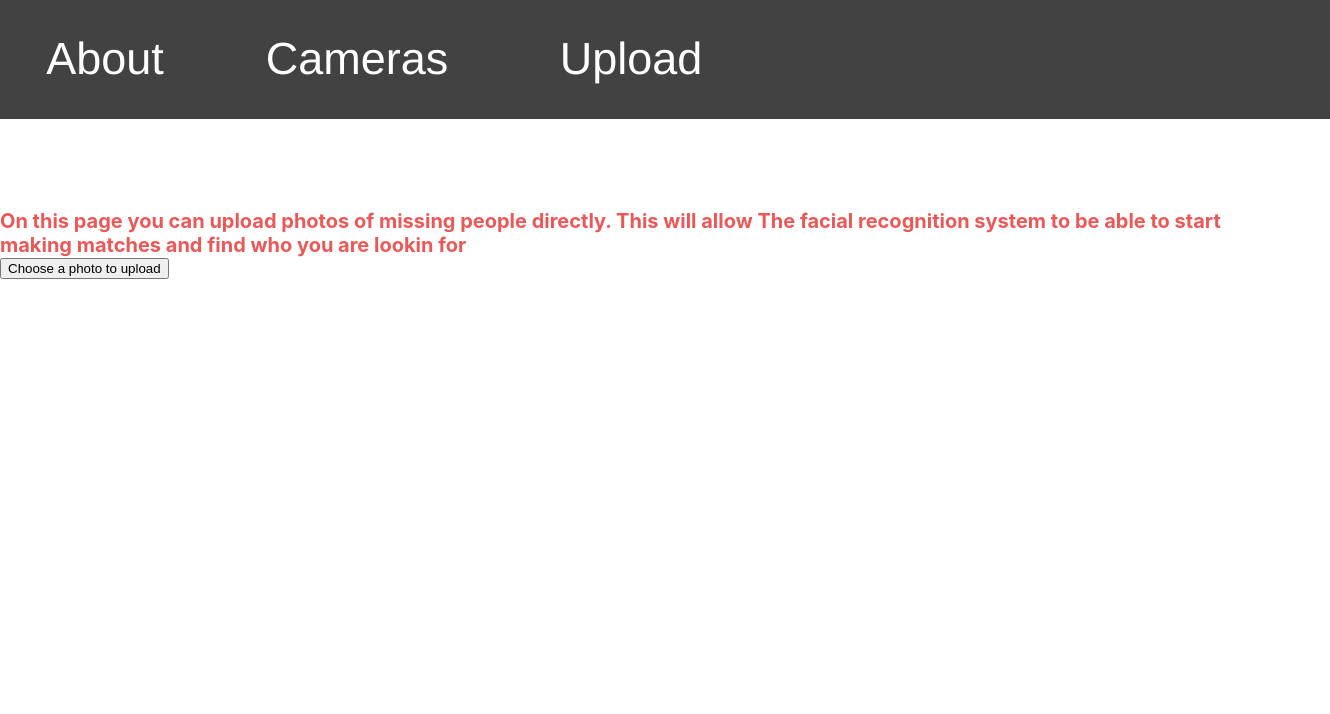
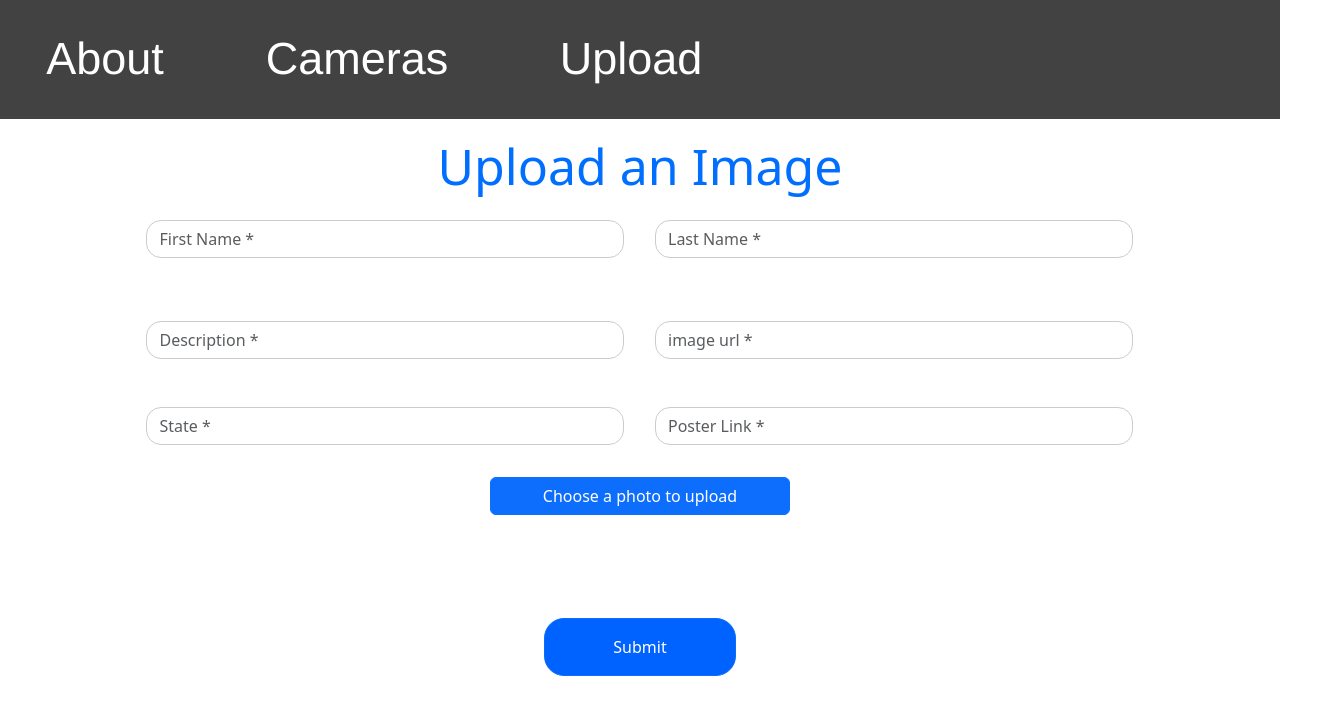
Before and after one commit to MinyMeep1/2024-UGAHackthon, a React (Create React App) app in the folder Frontend/hackathon/: page /upload in a window 1280 px wide. Shown: the top 714 px of the page, 1330 px wide, since content can reach past the window. Built offline with nearby package versions, Linux system fonts and the light colour scheme.

Commit message:
changed upload.js to look better

```diff
--- a/Frontend/hackathon/package.json
+++ b/Frontend/hackathon/package.json
@@ -6,7 +6,9 @@
     "@testing-library/jest-dom": "^5.17.0",
     "@testing-library/react": "^13.4.0",
     "@testing-library/user-event": "^13.5.0",
+    "bootstrap": "^5.3.2",
     "react": "^18.2.0",
+    "react-bootstrap": "^2.10.1",
     "react-dom": "^18.2.0",
     "react-router-dom": "^6.22.0",
     "react-scripts": "5.0.1",
--- a/Frontend/hackathon/src/UploadImagePage.css
+++ b/Frontend/hackathon/src/UploadImagePage.css
@@ -3,4 +3,148 @@
     color: rgb(235, 88, 88);
     font-size: 20px;
     font-weight: bold;
+    text-align: center;
 }
+
+.upload-page {
+    justify-content: center;
+}
+
+#formContainer {
+    background-color: red;
+    width: 200px;
+    height: 200px;
+}
+
+#nameInput,
+#input {
+    width: 280px;
+    height: 50px;
+}
+
+#backDiv {
+    /* background-color: #27638b; */
+    background-color: #ffffff;
+    /* width: 100%;
+    height: 100%; */
+
+}
+
+body {
+    /* background-color: #27638b; */
+    background-color: #ffffff;
+}
+
+/* form {
+    width: 80% !important;
+    padding-left: 10%;
+} */
+
+input[type=text],
+input[type=email],
+input[type=password] {
+    border: 1px solid#ccc !important;
+    border-radius: 15px !important;
+}
+
+input[type=text]:hover,
+input[type=email]:hover,
+input[type=password]:hover {
+    box-shadow: 0px 0px 10px #006eff;
+}
+
+#emailphonefield {
+    margin-top: 15px;
+}
+
+#full-Split {
+    justify-content: center !important;
+    width: 80% !important;
+}
+
+#half-Split {
+    justify-content: center;
+    width: 39% !important;
+}
+
+#tri-split {
+    justify-content: center !important;
+    width: 106% !important;
+    padding-left: 8% !important;
+    padding-right: 12% !important;
+}
+
+#whole {
+    justify-content: center;
+}
+
+#headtxt,
+#addresstxt,
+#creditcardtxt {
+    text-align: center;
+    text-emphasis: bold;
+    font-size: 20px;
+    padding-top: 10px;
+    color: #006eff;
+}
+
+#billtxt {
+    position: relative;
+}
+
+#contactChoice2 {
+    position: absolute;
+    left: 12%;
+    top: 50%;
+}
+
+#labelcheckbox {
+    position: absolute;
+    left: 15%;
+    top: 34%;
+    color: #006eff;
+
+}
+
+#labelPromoCheckbox {
+    position: absolute;
+    left: 15%;
+    top: -6px !important;
+    color: #006eff;
+}
+
+#headtxt {
+    font-size: 50px !important;
+}
+
+#Button-holderSUP {
+    display: flex;
+    justify-content: center;
+    align-items: center;
+    height: 10vh;
+    /* This ensures the button is centered vertically on the screen */
+}
+
+#ButtonSubmitSignUp {
+    margin-top: 200px !important;
+    background-color: #0062ff !important;
+    width: 15% !important;
+    max-width: 200px;
+    text-align: center;
+    border-radius: 20px;
+    transition: .5s ease;
+}
+
+#ButtonSubmitSignUp:hover {
+    border-radius: 0px;
+    transition: .5s ease;
+}
+
+.ImgUpload {
+    justify-content: center;
+    width: 20px !important;
+}
+
+.row>* {
+    width: 300px !important;
+}
--- a/Frontend/hackathon/src/pages/Upload.js
+++ b/Frontend/hackathon/src/pages/Upload.js
@@ -1,7 +1,10 @@
+import React, { useState, useEffect, useRef } from 'react';
+import Button from 'react-bootstrap/Button';
+import 'bootstrap/dist/css/bootstrap.min.css';
 
-import React, { useState, useEffect, useRef } from 'react';
-import '../UploadImagePage.css'
+import '../UploadImagePage.css';
 import { MenuBar } from '../components/MenuBar';
+
 function Upload() {
     const inputFile = useRef(null);
 
@@ -25,19 +28,115 @@ function Upload() {
     };
 
     return (
-        <div className='upload-page'>
+        <div id="all">
             <MenuBar />
-            <body>
-                <div id="useText">
-                    On this page you can upload photos of missing people directly. This will allow
-                    The facial recognition system to be able to start making matches and
-                    find who you are lookin for
+            <form id="signupform">
+
+            <div id="backDiv" className="form-group">
+                <div id="headtxt" className="font-weight-bold">
+                Upload an Image
+                </div>
+                <div className="row d-flex justify-content-center align-items-center h-100">
+                <div className="w-25 p-3 input-group mb-3" id="half-Split">
+                    {/* firstname */}
+                    <span className="rounded-left" class="input-text" id="basic-addon1"></span>
+                    <input
+                    id="signupinput"
+                    type="text"
+                    class="form-control"
+                    placeholder="First Name *"
+                    aria-label="Username"
+                    aria-describedby="basic-addon1"
+                    required
+                    ></input>
                 </div>
 
-                <input type='file' id='ImgUpload' ref={inputFile} style={{ display: 'none' }} accept='.jpg' onChange={onFileChange} />
-                <button onClick={onButtonClick}>Choose a photo to upload</button>
-            </body>
+                <div className="w-25 p-3 input-group mb-3" id="half-Split">
+                    {/* lastname */}
+                    <span class="input-text" id="basic-addon1"></span>
+                    <input
+                    id="signupinput"
+                    type="text"
+                    class="form-control"
+                    placeholder="Last Name *"
+                    aria-label="Username"
+                    aria-describedby="basic-addon1"
+                    required
+                    ></input>
+                </div>
+                </div>
+
+                <div className="row d-flex justify-content-center align-items-center h-100" id="emailphonefield">
+                <div className="w-25 p-3 input-group mb-3" id="half-Split">
+                    {/*email */}
+                    <span class="input-text" id="basic-addon1"></span>
+                    <input
+                    id="signupinput"
+                    type="text"
+                    class="form-control"
+                    placeholder="Description *"
+                    aria-label="Username"
+                    aria-describedby="basic-addon1"
+                    required
+                    ></input>
+                </div>
+
+                <div className="w-25 p-3 input-group mb-3" id="half-Split">
+                    {/*Phone Number */}
+                    <span class="input-text" id="basic-addon1"></span>
+                    <input
+                    id="signupinput"
+                    type="text"
+                    class="form-control"
+                    placeholder="image url *"
+                    aria-label="Username"
+                    aria-describedby="basic-addon1"
+                    required
+                    ></input>
+                </div>
+                </div>
+
+                <div className="row d-flex justify-content-center align-items-center h-100">
+                <div className="w-25 p-3 input-group mb-3" id="half-Split">
+                    {/*password */}
+                    <span class="input-text" id="basic-addon1"></span>
+                    <input
+                    id="signupinput"
+                    type="password"
+                    class="form-control"
+                    placeholder="State *"
+                    aria-label="Username"
+                    aria-describedby="basic-addon1"
+                    required
+                    ></input>
+                </div>
+
+                <div className="w-25 p-3 input-group mb-3" id="half-Split">
+                    {/*Confirm Password */}
+                    <span class="input-text" id="basic-addon1"></span>
+                    <input
+                    id="signupinput"
+                    type="password"
+                    class="form-control"
+                    placeholder="Poster Link *"
+                    aria-label="Username"
+                    aria-describedby="basic-addon1"
+                    required
+                    ></input>
+                </div>
+                    <input type='file' id='ImgUpload' ref={inputFile} style={{ display: 'none' }} accept='.jpg' onChange={onFileChange} />
+                    <Button onClick={onButtonClick}>Choose a photo to upload</Button>
+                </div>
+
+
+
+                <div id="Button-holderSUP" >
+                    <Button type='submit' className="mx-auto p-3 input-group mb-3" id="ButtonSubmitSignUp" >Submit</Button>
+                </div>
+            </div>
+            </form>
         </div>
     );
 }
+
 export default Upload;
```
Also changed, not shown: 1 other file (tests, documents, lock files or other folders).
